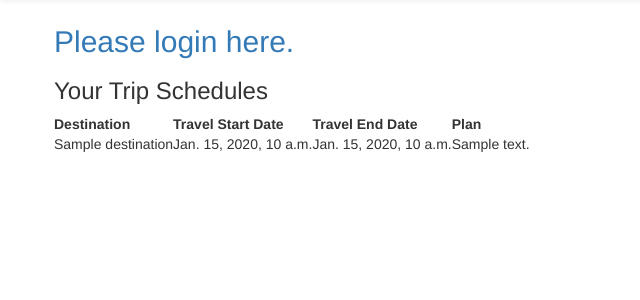
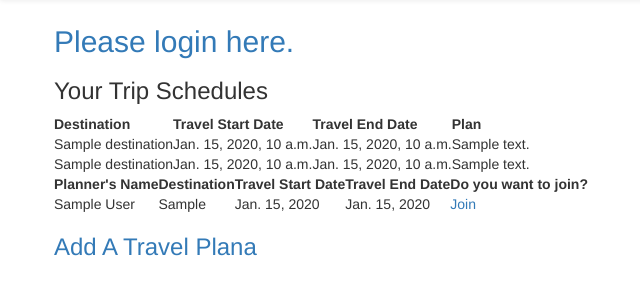
Before and after one commit to ayuspark/django_black_belt, a Django app: template apps/travel_plan/templates/travel_plan/index.html in a window 1280 px wide. Shown: the part 52-352 px from the top of the page, without its empty margins (1-641 px from the left). Run offline with Django 3.2, Linux system fonts and the light colour scheme; tables that the repository leaves empty hold one stand-in row (values such as "Sample post"); the template is opened without the code that fills it: values that come from a table or form of the project are taken from there, most other values are stand-ins (such as "Sample title", 1, 10 or a date in 2020); parts of the project's set-up code (start-up, migrations or seed data) failed here and were passed over; some libraries are stand-ins or nearby versions.

Commit message:
finished table showing diff travel plans

```diff
--- a/apps/travel_plan/templates/travel_plan/index.html
+++ b/apps/travel_plan/templates/travel_plan/index.html
@@ -8,14 +8,24 @@
     {% endif %}
 
     <h3>Your Trip Schedules</h3>
-    <table>
+    <table class='my_trip'>
         <thead>
             <th>Destination</th>
             <th>Travel Start Date</th>
             <th>Travel End Date</th>
             <th>Plan</th>
         </thead>
+        <!-- plans created by user -->
         {% for plan in plans %}
+        <tr>
+            <td>{{ plan.destination }}</td>
+            <td>{{ plan.start_date }}</td>
+            <td>{{ plan.end_date }}</td>
+            <td>{{ plan.desc }}</td>
+        </tr>
+        {% endfor %}
+        <!-- plans joined by user -->
+        {% for plan in joined_plans %}
         <tr>
             <td>{{ plan.destination }}</td>
             <td>{{ plan.start_date }}</td>
@@ -25,6 +35,29 @@
         {% endfor %}
     </table>
 
+    <!-- plans by other people, which the user hasn't joined -->
+    <table class='other_trips'>
+        <thead>
+            <th>Planner's Name</th>
+            <th>Destination</th>
+            <th>Travel Start Date</th>
+            <th>Travel End Date</th>
+            <th>Do you want to join?</th>
+        </thead>
+        {% for plan in other_plans %}
+        <tr>
+            <td>{{ plan.creator.first_name.title }} {{ plan.creator.last_name.title }}</td>
+            <td>{{ plan.destination }}</td>
+            <td>{{ plan.start_date }}</td>
+            <td>{{ plan.end_date }}</td>
+            <td><a href="{% url 'travel_plan:join' plan_id=plan.id %}">Join</a></td>
+        </tr>
+        {% endfor %}
+
+    </table>
+
+    <h3><a href="{% url 'travel_plan:add' %}">Add A Travel Plana</a></h3>
+
     <!-- <form action="">
          {% csrf_token %}
          {{ form.as_p }}
--- a/apps/travel_plan/urls.py
+++ b/apps/travel_plan/urls.py
@@ -3,6 +3,7 @@ from . import views
 
 urlpatterns = [
     url(r'^$', views.index, name='index'),
+    url(r'^join/(?P<plan_id>\d+)$', views.join, name='join'),
     # url(r'^books/(?P<book_id>\d+)$', views.book_detail, name='book_detail'),
     # url(r'^books/(?P<book_id>\d+)/add_review$', views.book_add_review, name='book_add_review'),
     # url(r'^books/add$', views.add_book, name='add_book'),
--- a/django_belt_exam_LW/urls.py
+++ b/django_belt_exam_LW/urls.py
@@ -18,6 +18,6 @@ from django.contrib import admin
 
 urlpatterns = [
     url('', include('apps.login_register.urls', namespace='login_register')),
-    url('^travels', include('apps.travel_plan.urls', namespace='travel_plan')),
+    url('^travels/', include('apps.travel_plan.urls', namespace='travel_plan')),
     url(r'^admin/', admin.site.urls),
 ]
```
Also changed, not shown: apps/travel_plan/views.py (+12 -1 lines).
